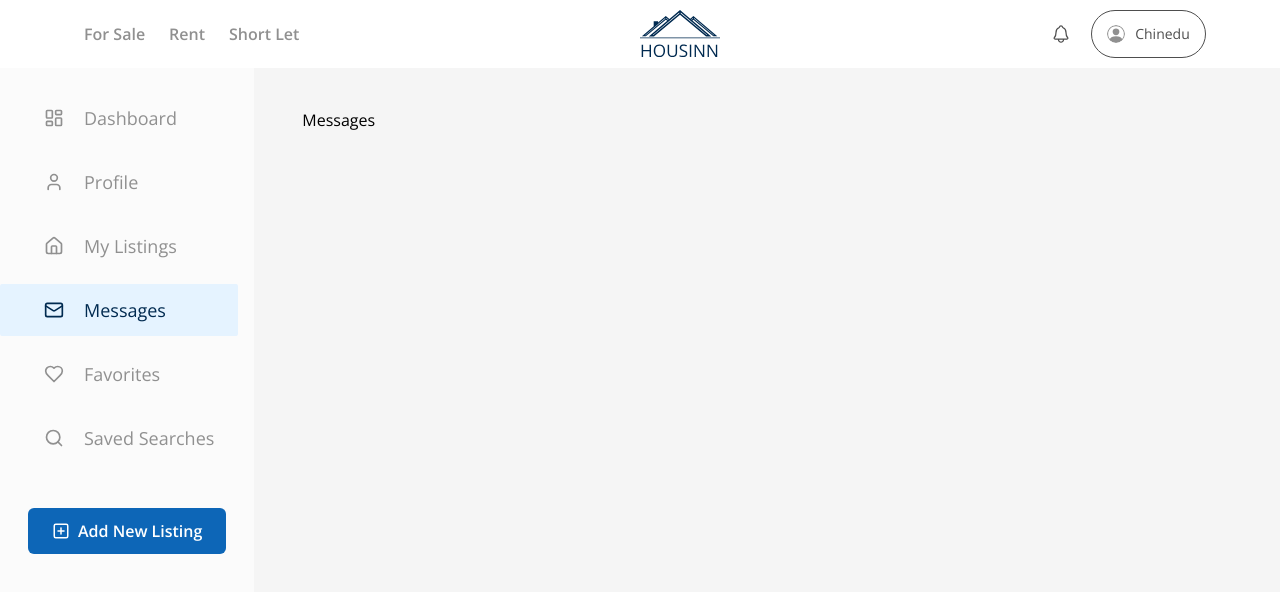
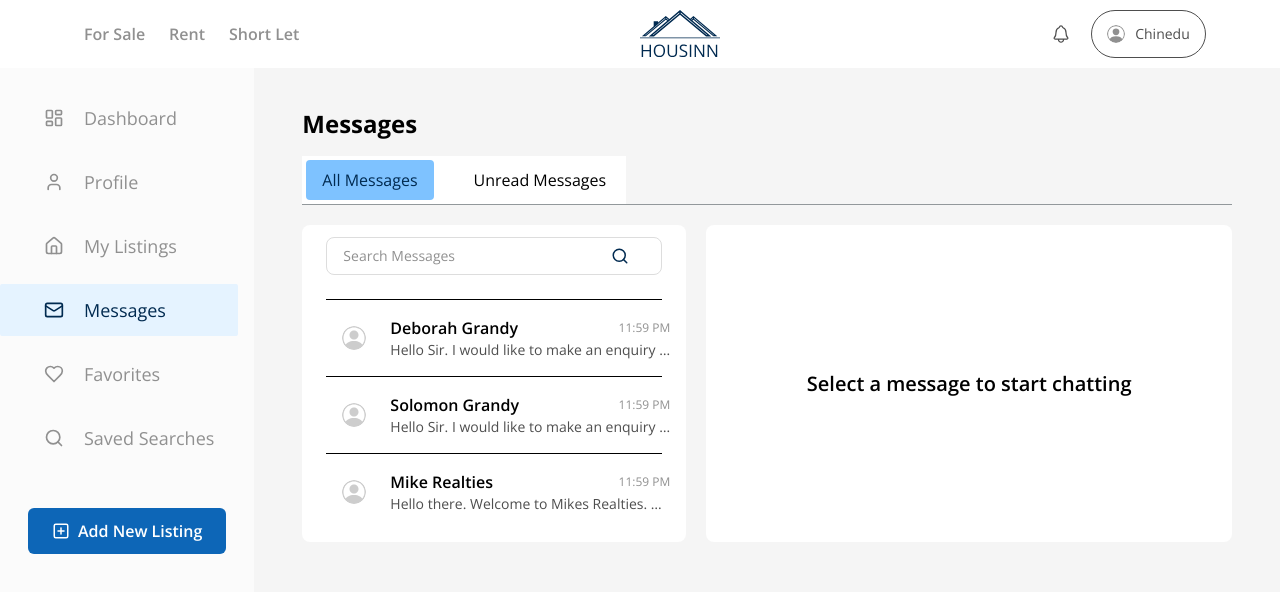
Before and after one commit to colloidOS/Housinn-for-Website, a Next.js app: page /dashboard/messages in a window 1280 px wide. Shown: the top 592 px of the page. Built offline with nearby package versions, Linux system fonts and the light colour scheme.

Commit message:
Implement message page using dummy data

```diff
--- a/src/app/dashboard/components/layout/navbar/index.tsx
+++ b/src/app/dashboard/components/layout/navbar/index.tsx
@@ -22,13 +22,16 @@ const navlinks = [
     id: "short let",
   },
 ];
+interface UserNavbarProps {
+  className?: string; // Explicitly typing the className prop as string
+}
 
-const UserNavbar = () => {
+const UserNavbar: React.FC<UserNavbarProps> = ({ className }) => {
   const pathname = usePathname();
   const currentPath = pathname?.split("/")[2];
   return (
     <nav
-      className=" bg-white px-[74px] py-2.5 md:left-[220px] lg:left-[252px]"
+      className={` ${className} bg-white px-[74px] py-2.5 md:left-[220px] lg:left-[252px]`}
       role="navbar"
     >
       <div className="flex items-center justify-between gap-2">
--- a/src/app/dashboard/components/layout/pricing/index.jsx
+++ b/src/app/dashboard/components/layout/pricing/index.tsx
@@ -5,7 +5,7 @@ import Link from "next/link";
 
 function Subscription() {
   return (
-    <div className="flex flex-col gap-5 w-full px-3 pt-6 pb-4 text-white bg-secondary rounded-2xl">
+    <div className="flex flex-col gap-5 w-full px-3 pt-6 pb-4  text-white bg-secondary rounded-2xl">
       <div className="flex flex-col  gap-1 text-white">
         <div className="flex flex-col gap-0">
           <h2 className="text-lg font-semibold px-3">Subscription</h2>
@@ -16,19 +16,19 @@ function Subscription() {
         </div>
         <div className="flex flex-col gap-2 pl-14">
           <div className="flex gap-2">
-            <Image src={Check} width={16} height={16} />
+            <Image src={Check} width={16} height={16} alt="check" />
             <p>Unlimited Listings</p>
           </div>
           <div className="flex gap-2">
-            <Image src={Check} width={16} height={16} />
+            <Image src={Check} width={16} height={16} alt="check" />
             <p>5 sponsored listings</p>
           </div>
           <div className="flex gap-2">
-            <Image src={Check} width={16} height={16} />
+            <Image src={Check} width={16} height={16} alt="check" />
             <p>Unlimited Images / Listing</p>
           </div>
           <div className="flex gap-2">
-            <Image src={Check} width={16} height={16} />
+            <Image src={Check} width={16} height={16} alt="check" />
             <p>Unlimited Images / Listing</p>
           </div>
         </div>
--- a/src/app/dashboard/messages/page.jsx
+++ b/src/app/dashboard/messages/page.jsx
@@ -1,7 +1,192 @@
-import React from "react";
+"use client";
+import React, { useState } from "react";
+import Pfp from "@/../../public/icons/pfp.svg";
+import Image from "next/image";
+import Search from "../../../../public/icons/search.svg";
 
-function Messages() {
-  return <div className="w-full bg-background-2 px-12 py-10 ">Messages</div>;
+const dummyData = [
+  {
+    id: 1,
+    image: Pfp,
+    name: "Deborah Grandy",
+    message:
+      "Hello Sir. I would like to make an enquiry corncerning your recent listings",
+    time: "11:59 PM",
+    read: true,
+  },
+  {
+    id: 2,
+    name: "Solomon Grandy",
+    image: Pfp,
+    message:
+      "Hello Sir. I would like to make an enquiry relating to the house postings",
+    time: "11:59 PM",
+    read: false,
+  },
+  {
+    id: 3,
+    image: Pfp,
+    name: "Mike Realties",
+    message: "Hello there. Welcome to Mikes Realties. How may we assist you?",
+    time: "11:59 PM",
+    read: true,
+  },
+  // Add more messages as needed
+];
+
+function MessagePage() {
+  const [selectedMessage, setSelectedMessage] = useState(null);
+  const [category, setCategory] = useState("all"); // 'all', 'read', 'unread'
+  const [searchQuery, setSearchQuery] = useState("");
+  const [newMessageText, setNewMessageText] = useState("");
+
+  const filteredMessages = dummyData.filter((message) => {
+    if (category === "read" && !message.read) return false;
+    if (category === "unread" && message.read) return false;
+    if (
+      searchQuery &&
+      !message.name.toLowerCase().includes(searchQuery.toLowerCase())
+    )
+      return false;
+    return true;
+  });
+
+  const handleSelectMessage = (message) => {
+    setSelectedMessage(message);
+  };
+
+  const handleSendMessage = () => {
+    if (selectedMessage) {
+      const newChat = {
+        sender: "Mike",
+        text: newMessageText,
+        time: new Date().toLocaleTimeString(),
+      };
+
+      if (!selectedMessage.chats) {
+        selectedMessage.chats = [];
+      }
+
+      selectedMessage.chats.push(newChat);
+      setSelectedMessage({ ...selectedMessage });
+      setNewMessageText(""); // Clear the input field after sending
+    }
+  };
+
+  return (
+    <div className="w-full flex flex-col bg-background-2 gap-5 px-12 py-10">
+      <div className="flex flex-col gap-4 border-b border-gray-400">
+        <h2 className="text-2xl font-bold text-black">Messages</h2>
+        <div className=" flex gap-6 w-fit bg-white p-1">
+          <div
+            onClick={() => setCategory("all")}
+            className={`px-4 py-2 rounded cursor-pointer ${
+              category === "all"
+                ? "bg-primary-2 text-primary duration-300 outline-none"
+                : ""
+            }`}
+          >
+            All Messages
+          </div>
+          <div
+            onClick={() => setCategory("unread")}
+            className={`px-4 py-2 rounded cursor-pointer active:outline-none ${
+              category === "unread"
+                ? "bg-primary-2 text-primary duration-300 outline-none"
+                : ""
+            }`}
+          >
+            Unread Messages
+          </div>
+        </div>
+      </div>
+      {/* Left Side: Message List and Category Bar */}
+      <div className="flex gap-5 w-full">
+        <div className="flex flex-col gap-6 max-w-[400px] rounded-lg px-6 py-3 bg-white">
+          <div className="flex justify-between border border-gray-300 items-center w-full pl-4 pr-8 py-2 text-sm rounded-lg text-gray-800  text-black">
+            <input
+              type="text"
+              placeholder="Search Messages"
+              value={searchQuery}
+              onChange={(e) => setSearchQuery(e.target.value)}
+              className="placeholder:text-gray-500 placeholder:text-sm w-full focus:outline-none appearance-none"
+            />
+            <span className="bg">
+              <Image src={Search} width={20} height={20} alt="search-icon" />
+            </span>
+          </div>
+          <div>
+            {filteredMessages.map((message) => (
+              <div
+                key={message.id}
+                onClick={() => handleSelectMessage(message)}
+                className={`p-4 cursor-pointer flex gap-6 hover:bg-gray-300 border-t ${
+                  selectedMessage?.id === message.id ? "bg-blue-100" : ""
+                }`}
+              >
+                {" "}
+                <Image src={Pfp} alt="pfp" width={60} height={60} />
+                <div>
+                  <div className="flex justify-between items-center">
+                    <div className="font-semibold">{message.name}</div>
+                    <div className="text-xs text-gray-500">{message.time}</div>
+                  </div>
+                  <div
+                    className={`text-sm text-gray-600 truncate`}
+                    style={{ width: "280px" }}
+                  >
+                    {message.message}
+                  </div>
+                </div>
+              </div>
+            ))}
+          </div>
+        </div>
+        {/* Right Side: Chat Window */}
+        <div className="w-2/3 p-4 flex bg-white rounded-lg flex-col">
+          {selectedMessage ? (
+            <>
+              <div className="bg-blue-100 p-2 rounded mb-4">
+                <div className="font-semibold">{selectedMessage.name}</div>
+              </div>
+              <div className="flex-grow overflow-y-auto bg-white-200 ">
+                <div className="mb-2">
+                  <div className="text-sm">
+                    <div className="flex bg-white py-2">
+                      <span className="block">{selectedMessage.message}</span>
+                      <span className=" text-xs text-gray-500 flex justify-end">
+                        {selectedMessage.time}
+                      </span>
+                    </div>
+                  </div>
+                </div>
+                {/* Add your chat history rendering here if needed */}
+              </div>
+              <div className="message-compose flex gap-4 ">
+                <input
+                  type="text"
+                  value={newMessageText}
+                  onChange={(e) => setNewMessageText(e.target.value)} // Update state on input change
+                  placeholder="Type a message..."
+                  className="p-2 border rounded w-full"
+                />
+                <button
+                  onClick={handleSendMessage} // Use the state value
+                  className="p-2 bg-blue-500 text-white rounded ml-2"
+                >
+                  Send
+                </button>
+              </div>
+            </>
+          ) : (
+            <div className="flex justify-center items-center font-semibold text-black text-xl h-full">
+              Select a message to start chatting
+            </div>
+          )}
+        </div>
+      </div>
+    </div>
+  );
 }
 
-export default Messages;
+export default MessagePage;
--- a/src/app/dashboard/page.tsx
+++ b/src/app/dashboard/page.tsx
@@ -1,5 +1,5 @@
 import React from "react";
-import Subscription from "./components/layout/pricing/index";
+import Subscription from "./components/layout/pricing";
 import PieChart from "./components/layout/recent-listing/index";
 import MessageList from "./components/layout/messages";
 import Image from "next/image";
--- a/tailwind.config.ts
+++ b/tailwind.config.ts
@@ -32,6 +32,7 @@ const config: Config = {
         "gray-100": "#131B22",
         "gray-200": "#E8E8E8",
         "gray-300": "#DDDDDD",
+        "gray-400": "#92989B",
         "gray-500": "#909090",
         "gray-600": "#4E4E4E",
         "gray-700": "#1E1E1E",
--- a/tsconfig.json
+++ b/tsconfig.json
@@ -27,7 +27,8 @@
     "**/*.tsx",
     ".next/types/**/*.ts",
     "src/app/dashboard/page.tsx",
-    "src/app/dashboard/favorites/page.jsx"
+    "src/app/dashboard/favorites/page.jsx",
+    "src/app/dashboard/components/layout/pricing/index.tsx"
   ],
   "exclude": ["node_modules"]
 }
```
Also changed, not shown: src/app/dashboard/components/layout/sidebar/index.tsx (+18 -5 lines).
